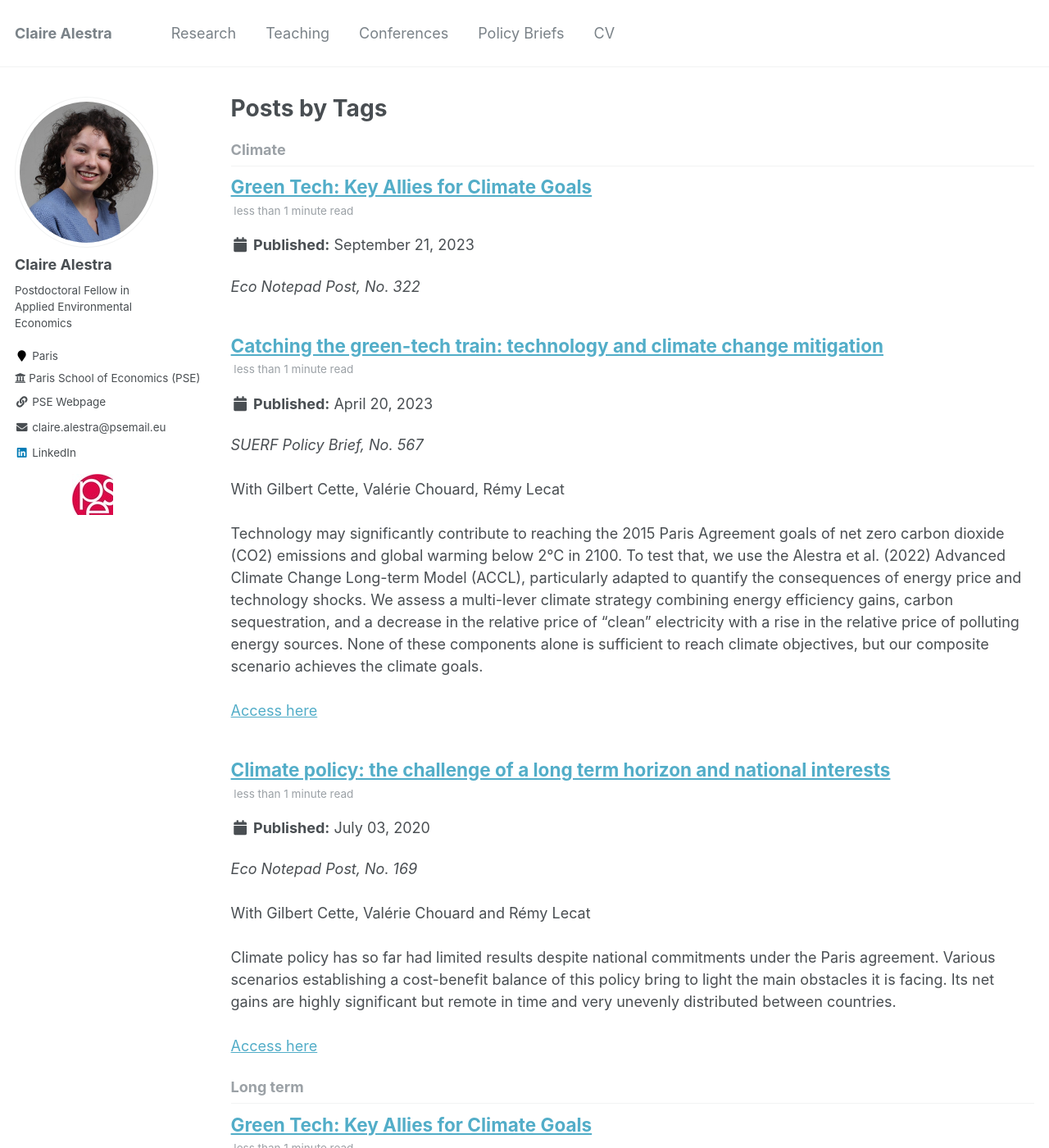
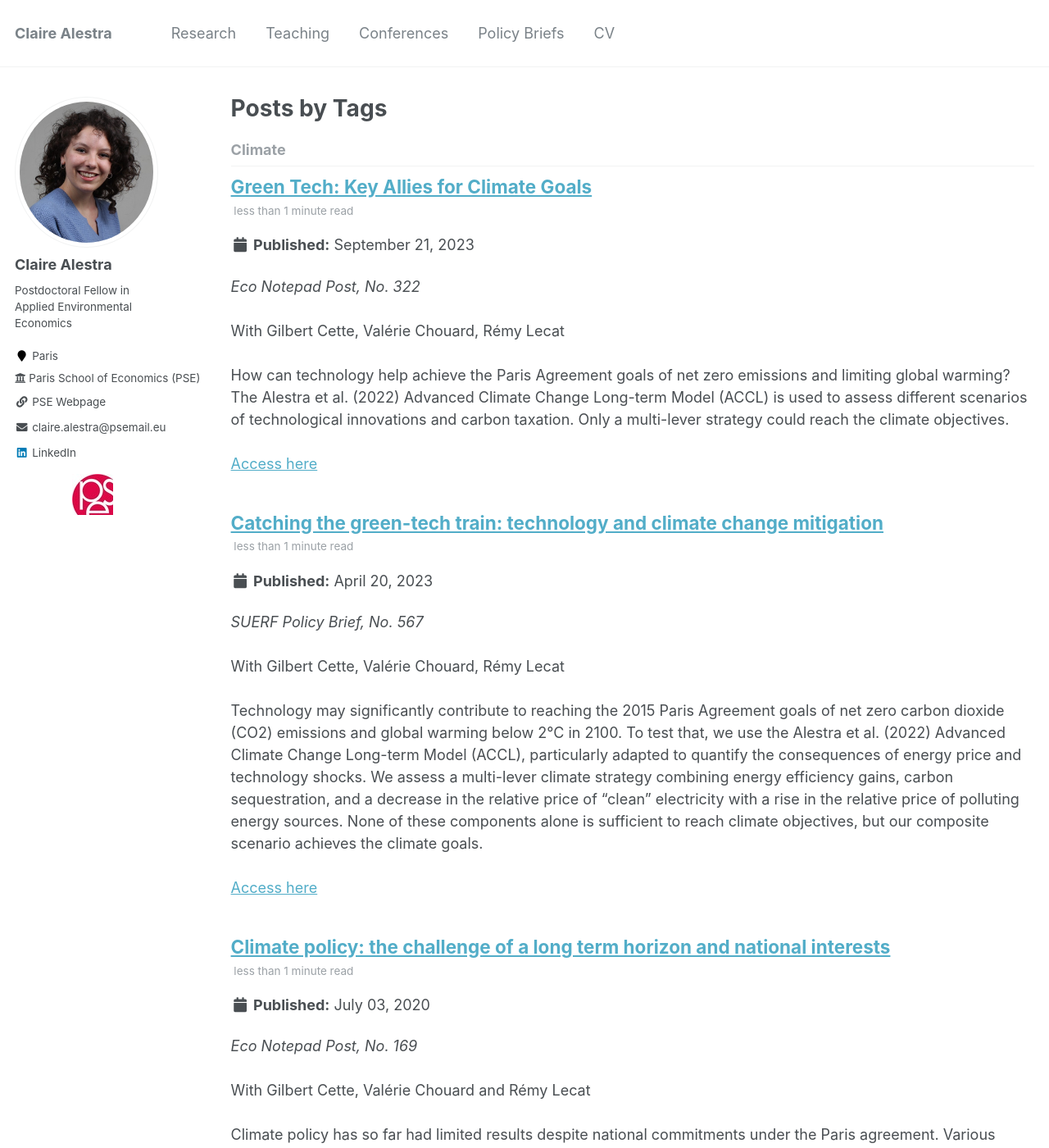
Before and after one commit to ClaireAlestra/ClaireAlestra.github.io, a Jekyll site: the page built from _pages/tag-archive.html, in a window 1280 px wide and 1400 px high. Shown: the whole window at 82% size. Built offline with Jekyll 4.4.1, drawn with Linux system fonts in a browser that asks for light colours; some of the changed text lies outside the part shown.

Commit message:
Update 2014-08-14-blog-post-3.md

```diff
--- a/_posts/2014-08-14-blog-post-3.md
+++ b/_posts/2014-08-14-blog-post-3.md
@@ -1,7 +1,8 @@
 ---
 title: 'Green Tech: Key Allies for Climate Goals'
 date: 2023-09-21
-permalink: /posts/2023-blog-post-3/
+excerpt: '*Eco Notepad Post, No. 322* <br> <br> With Gilbert Cette, Valérie Chouard, Rémy Lecat  <br> <br> How can technology help achieve the Paris Agreement goals of net zero emissions and limiting global warming? The Alestra et al. (2022) Advanced Climate Change Long-term Model (ACCL) is used to assess different scenarios of technological innovations and carbon taxation. Only a multi-lever strategy could reach the climate objectives. <br> <br> [Access here](https://www.banque-france.fr/en/publications-and-statistics/publications/green-tech-key-allies-climate-goals)'
+permalink: /posts/2023-policy-3/
 tags:
   - Climate
   - Technology
```
